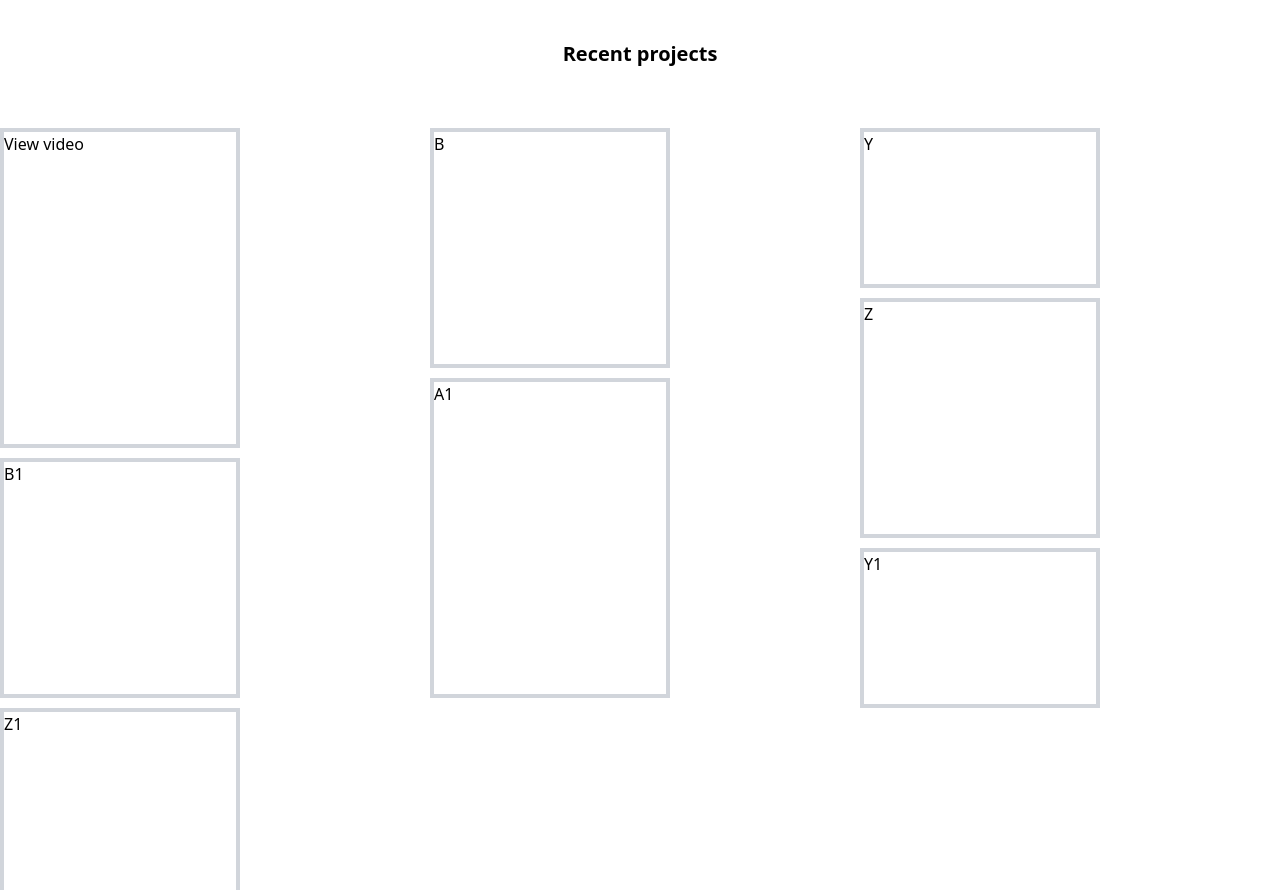
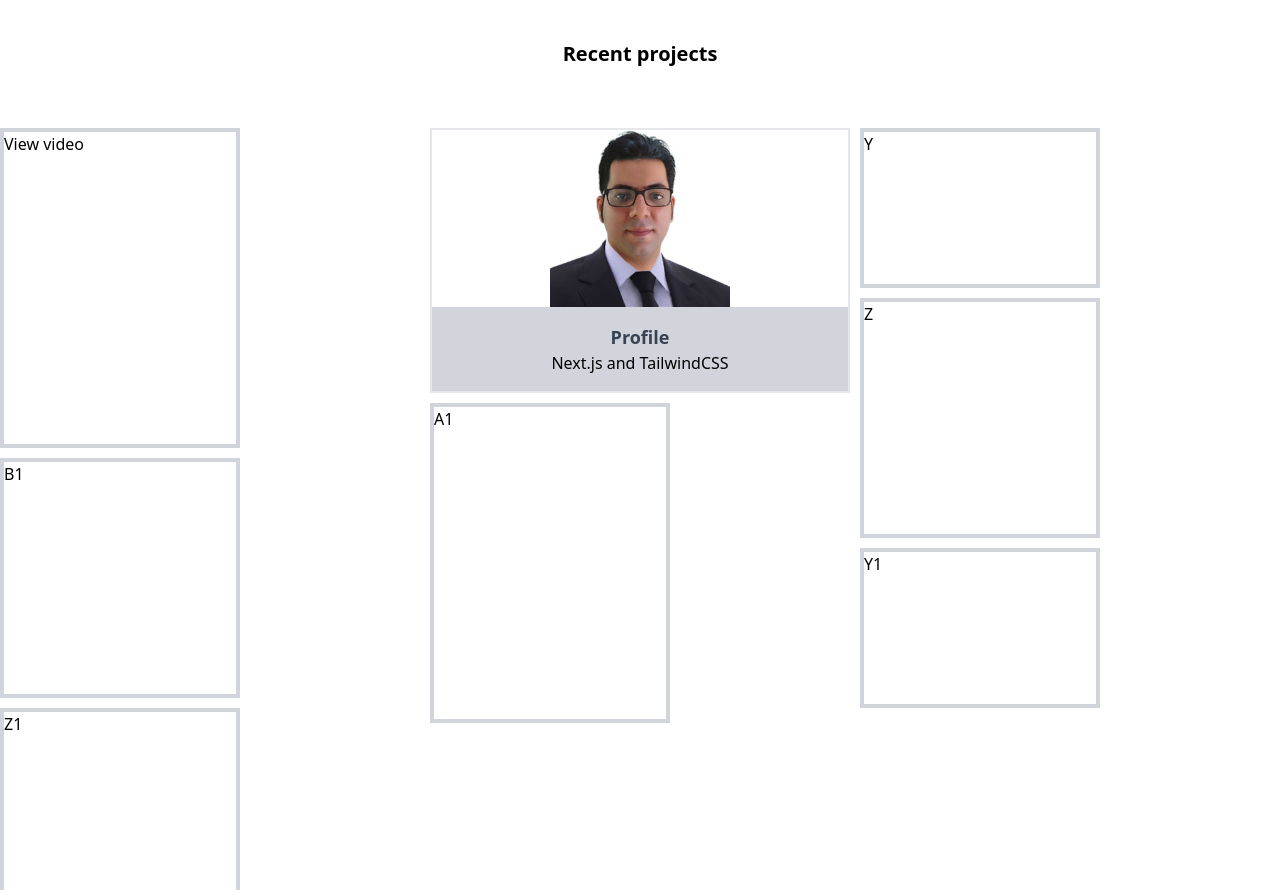
Before and after one commit to mehradi-github/ref-portfolio, a Next.js app: page / in a window 1280 px wide. Shown: the part 1740-2630 px from the top of the page. Built offline with nearby package versions, Linux system fonts and the light colour scheme.

Commit message:
Adding PortfolioItem

```diff
--- /dev/null
+++ b/components/Portfolio/PortfolioItem.tsx
@@ -0,0 +1,23 @@
+import React, { FC } from "react";
+import Image from "next/image";
+
+const PortfolioItem: FC = () => {
+  return (
+    <div className="w-full  border-gray-200 border-2 ">
+      <Image
+        height={180}
+        width={180}
+        src="/assets/images/profile.jpg"
+        alt="profile"
+        className="mx-auto"
+      />
+      <div className="bg-gray-300 bottom-0 py-4 transition-all duration-500 ease-linear text-center">
+        <a href="#">
+          <h3 className="text-gray-700 font-semibold text-lg ">Profile</h3>
+        </a>
+        <h5>Next.js and TailwindCSS</h5>
+      </div>
+    </div>
+  );
+};
+export default PortfolioItem;
--- a/components/Portfolio.tsx
+++ b/components/Portfolio/index.tsx
@@ -2,6 +2,7 @@ import React, { FC, useState } from "react";
 import Masonry, { ResponsiveMasonry } from "react-responsive-masonry";
 import ModalVideo from "react-modal-video";
 import "node_modules/react-modal-video/scss/modal-video.scss";
+import PortfolioItem from "./PortfolioItem";
 interface P {
   sctionRef: React.LegacyRef<HTMLElement> | undefined;
 }
@@ -31,7 +32,7 @@ const Portfolio: FC<P> = ({ sctionRef }) => {
               >
                 View video
               </div>
-              <div className="w-60 h-60 border-4 border-gray-300 ">B </div>
+              <PortfolioItem />
               <div className="w-60 h-40 border-4 border-gray-300 ">Y </div>
               <div className="w-60 h-60 border-4 border-gray-300 ">Z </div>
               <div className="w-60 h-80 border-4 border-gray-300 ">A1 </div>
```
